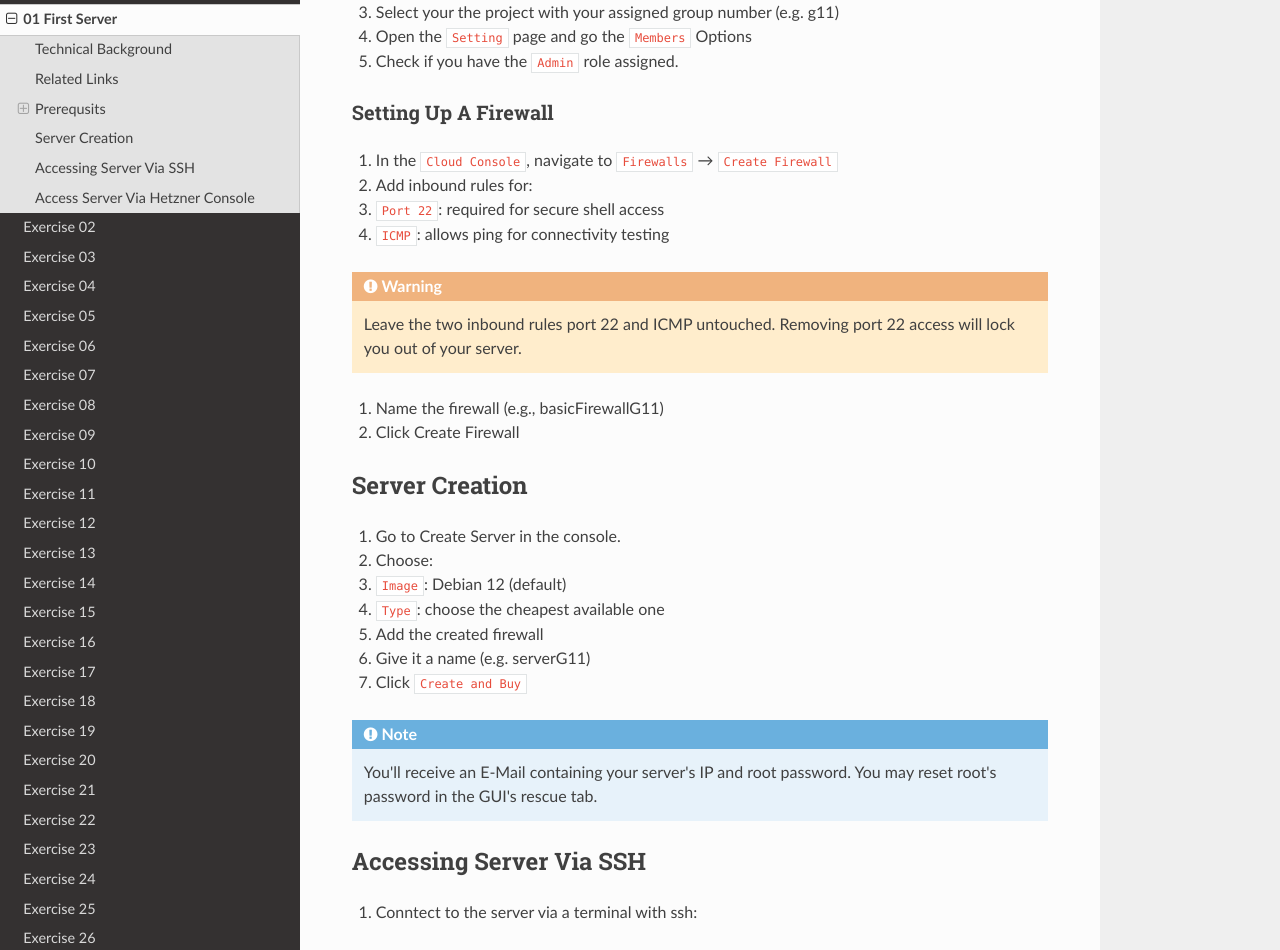
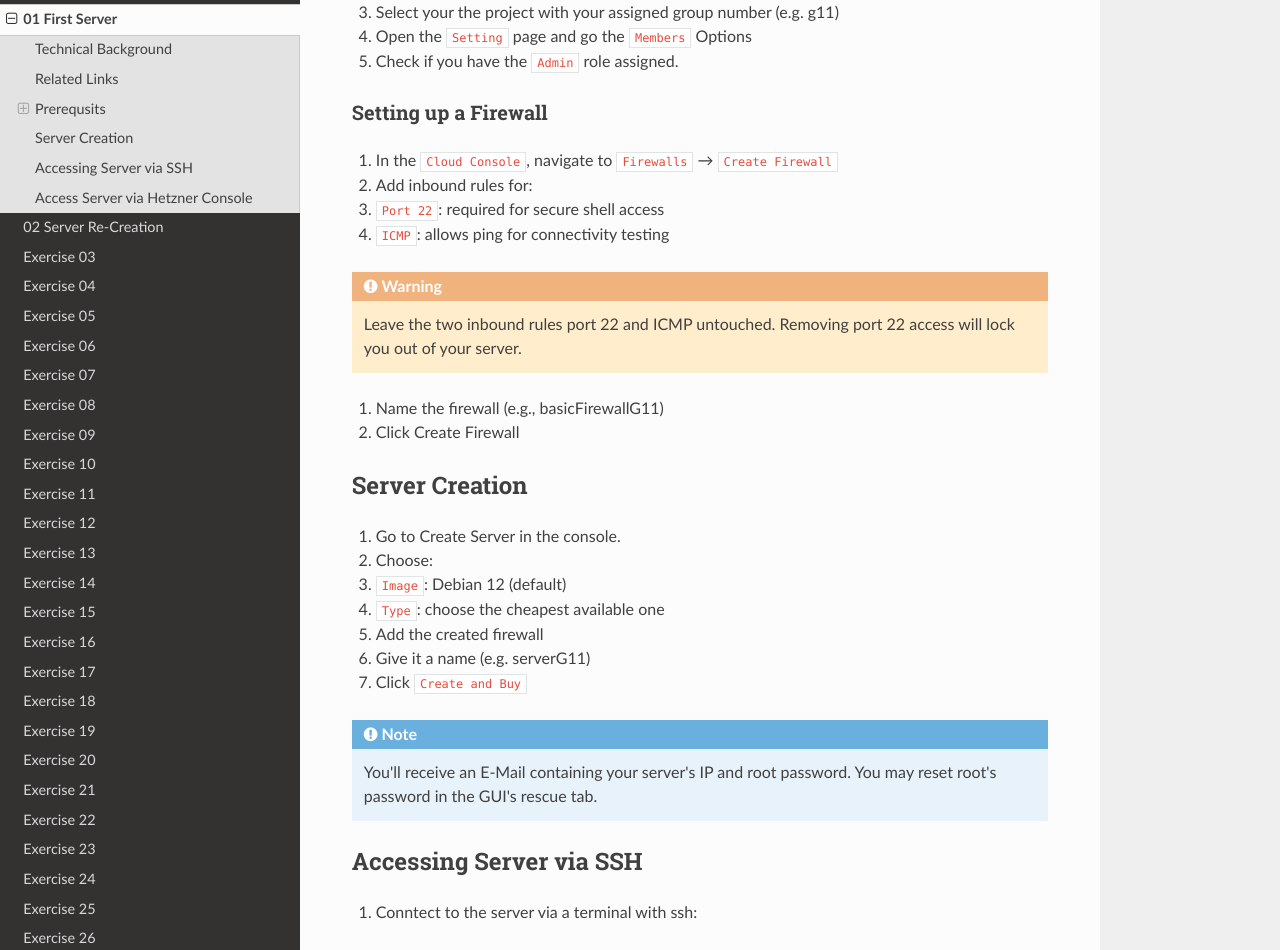
Before and after one commit to velveneer/SDI-Final, an MkDocs documentation site: the page built from src/exercises/exercise-01/docs/documentation-01.md, in a window 1280 px wide and 1400 px high, scrolled down 841 px. Shown: the part 161-1111 px from the top of the window. Built offline with MkDocs 1.6.1, drawn with Linux system fonts in a browser that asks for light colours; nearby versions of some CDN libraries; some of the changed text lies outside the part shown.

Commit message:
add server recreation documentation

````diff
--- a/mkdocs.yml
+++ b/mkdocs.yml
@@ -20,7 +20,7 @@
   - Home: index.md
   - Hetzner Cloud Setup: cloud-setup/docs/setup.md
   - 01 First Server: exercises/exercise-01/docs/documentation-01.md
-  - Exercise 02: exercises/exercise-02/docs/documentation-02.md
+  - 02 Server Re-Creation: exercises/exercise-02/docs/documentation-02.md
   - Exercise 03: exercises/exercise-03/docs/documentation-03.md
   - Exercise 04: exercises/exercise-04/docs/documentation-04.md
   - Exercise 05: exercises/exercise-05/docs/documentation-05.md
--- a/src/exercises/exercise-01/docs/documentation-01.md
+++ b/src/exercises/exercise-01/docs/documentation-01.md
@@ -41,7 +41,7 @@
 4. Open the `Setting` page and go the `Members` Options
 5. Check if you have the `Admin` role assigned.
 
-### Setting Up A Firewall
+### Setting up a Firewall
 
 1. In the `Cloud Console`, navigate to `Firewalls` → `Create Firewall`
 
@@ -75,7 +75,7 @@
 !!! Note
     You'll receive an E-Mail containing your server's IP and root password. You may reset root's password in the GUI's rescue tab.
 
-## Accessing Server Via SSH
+## Accessing Server via SSH
 
 1. Conntect to the server via a terminal with ssh:
 
@@ -111,7 +111,7 @@
 Retype new password:
 ```
 
-## Access Server Via Hetzner Console
+## Access Server via Hetzner Console
 
 Hetzner offers a way to access the server over a built-in console inside the webapplication.
 
````
Also changed, not shown: src/exercises/exercise-02/docs/documentation-02.md (+67 -0 lines).
